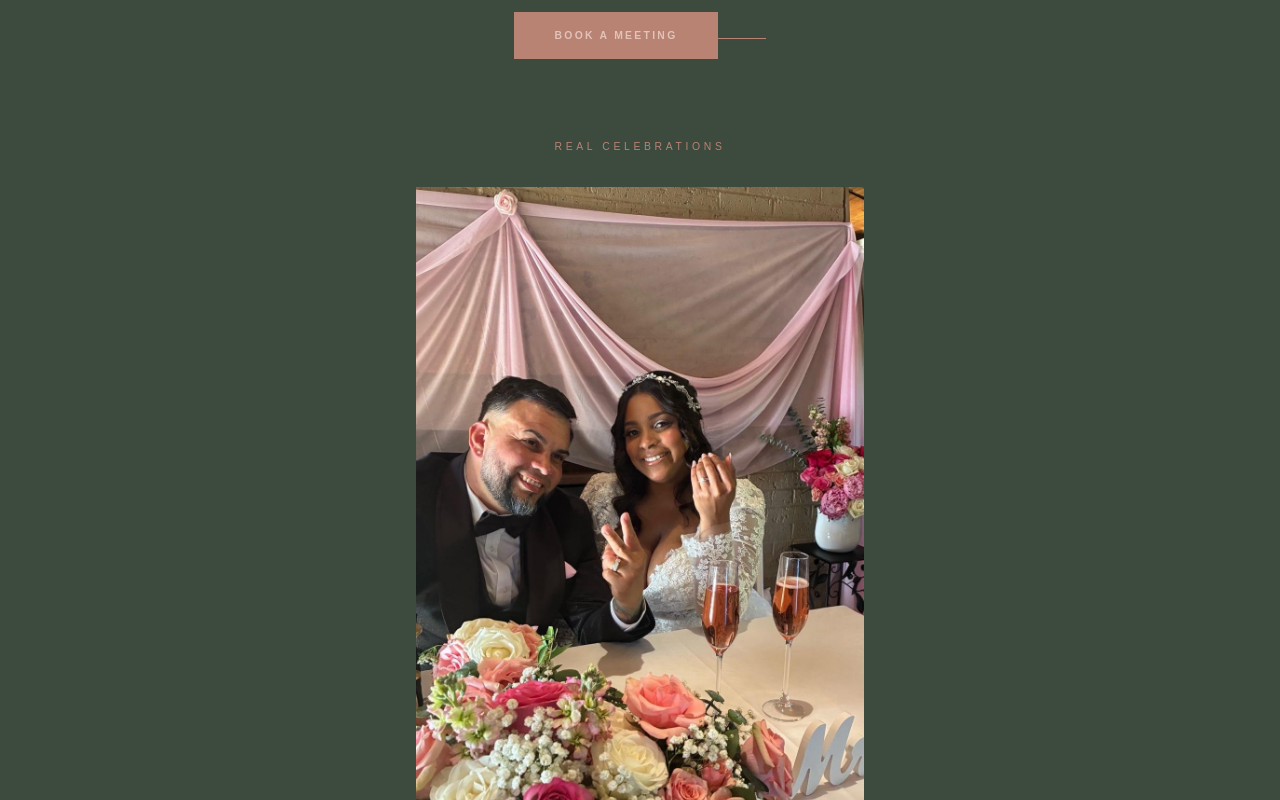
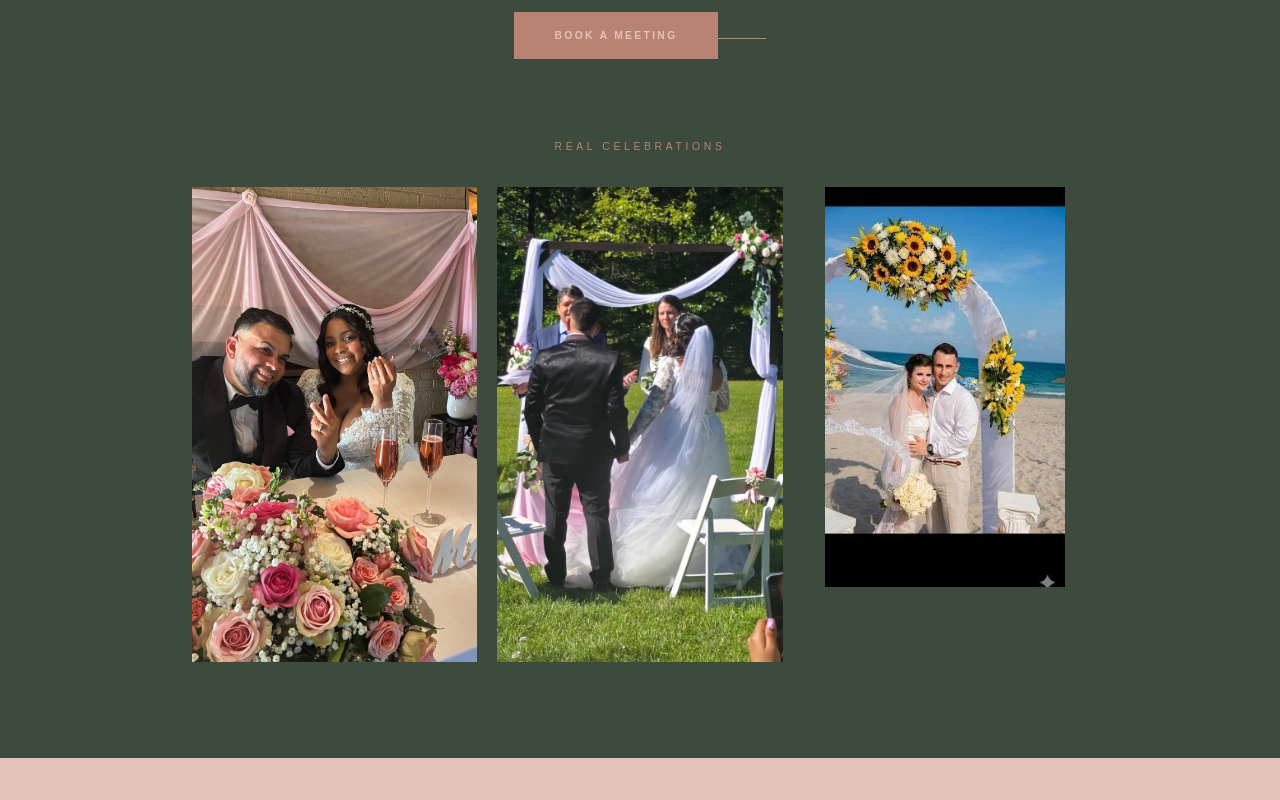
Before and after one commit to Omnix-Solution-Inc/wildflower, a Next.js app: page / in a window 1280 px wide. Shown: the part 2480-3280 px from the top of the page. Built offline with nearby package versions, Linux system fonts and the light colour scheme.

Commit message:
Bodas: galería de 3 fotos reales en Celebraciones Reales (ceremonia al aire libre agregada)

```diff
--- a/src/components/landing/Weddings.tsx
+++ b/src/components/landing/Weddings.tsx
@@ -76,11 +76,15 @@ export function Weddings() {
           <span className="inline-block w-12 h-px bg-terracotta mt-4"></span>
         </div>
 
-        <div className="mt-16 max-w-md mx-auto text-center">
+        <div className="mt-16 max-w-4xl mx-auto text-center">
           <p className="text-[0.65rem] tracking-[0.35em] uppercase text-terracotta mb-8">
             <Bi en="Real Celebrations" es="Celebraciones Reales" />
           </p>
-          <img src="/gallery/wedding_reception_couple.jpg" alt="Real wedding reception with rose bouquet" className="w-full aspect-[3/5] object-cover" />
+          <div className="grid grid-cols-2 md:grid-cols-3 gap-5">
+            <img src="/gallery/wedding_reception_couple.jpg" alt="Real wedding reception with rose bouquet" className="w-full aspect-[3/5] object-cover" />
+            <img src="/gallery/wedding_outdoor_ceremony.jpg" alt="Outdoor wedding ceremony under a floral arch" className="w-full aspect-[3/5] object-cover" />
+            <img src="/gallery/wedding_beach_arch.jpg" alt="Beach wedding with sunflower arch" className="w-full aspect-[3/5] object-cover col-span-2 md:col-span-1 mx-auto max-w-[240px]" />
+          </div>
         </div>
     </section>
   )
```
Also changed, not shown: public/gallery/wedding_outdoor_ceremony.jpg (added).
